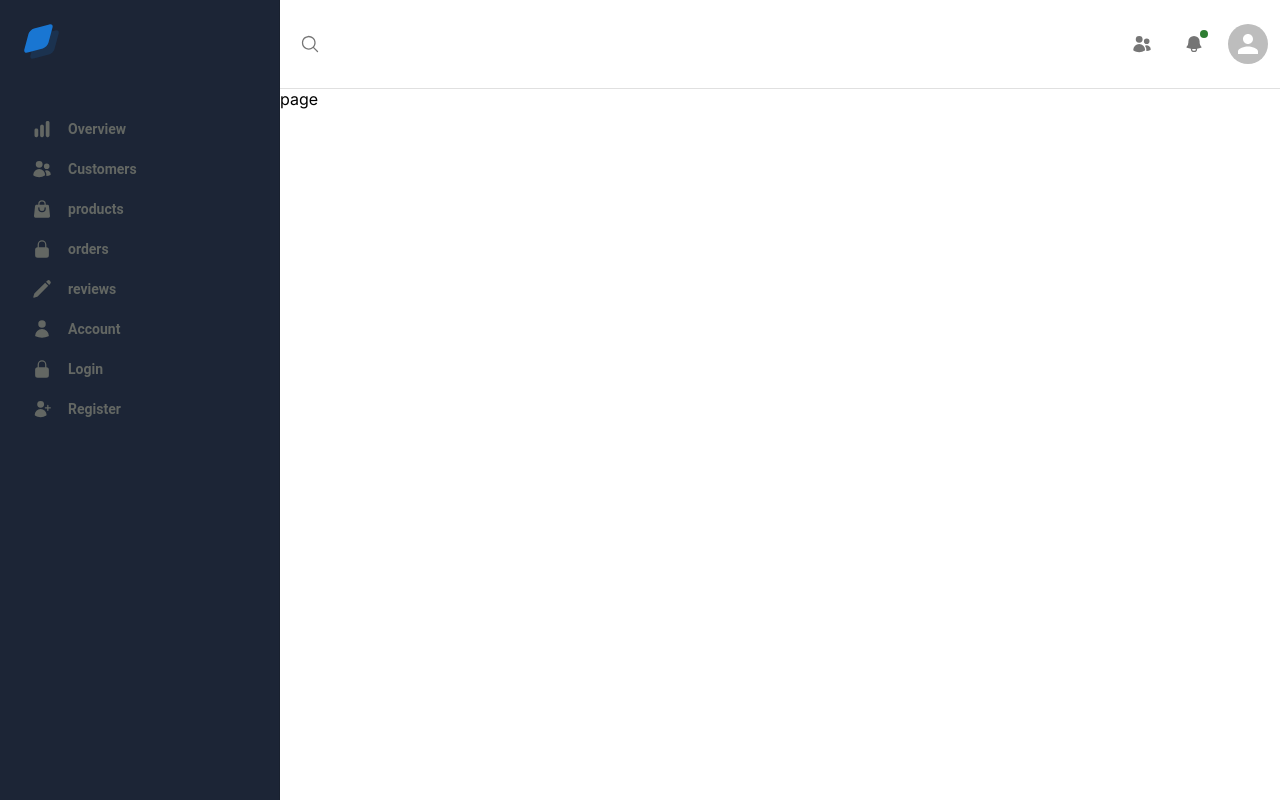
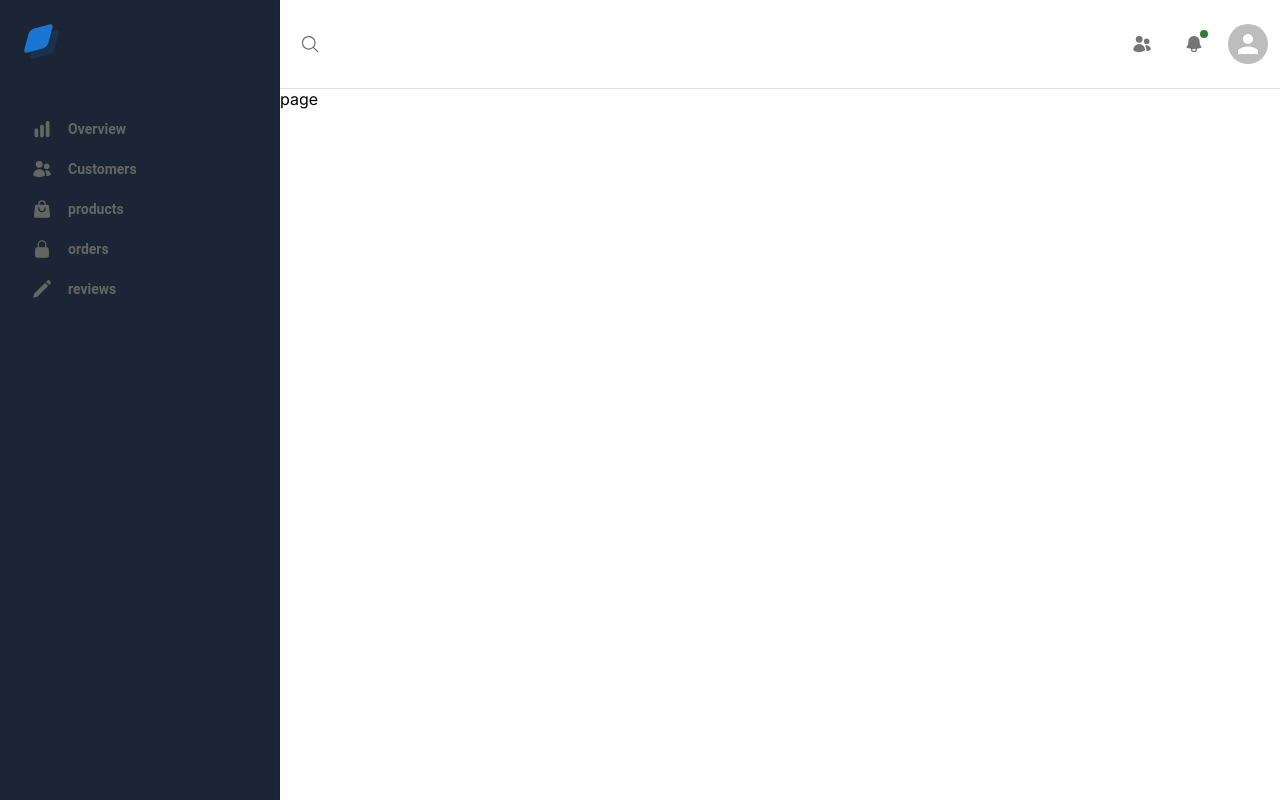
Before and after one commit to thanhhung-art/admin_shop_laptop, a Next.js app: page /register in a window 1280 px wide. Built offline with nearby package versions, Linux system fonts and the light colour scheme.

Commit message:
Comment out Account, Login, and Register navigation items in dashboard config

```diff
--- a/src/layouts/dashboard/config.tsx
+++ b/src/layouts/dashboard/config.tsx
@@ -62,31 +62,31 @@ export const items: IItems[] = [
       </SvgIcon>
     )
   },
-  {
-    title: "Account",
-    path: "/account",
-    icon: (
-      <SvgIcon fontSize="small">
-        <UserIcon />
-      </SvgIcon>
-    ),
-  },
-  {
-    title: "Login",
-    path: "/auth/login",
-    icon: (
-      <SvgIcon fontSize="small">
-        <LockClosedIcon />
-      </SvgIcon>
-    ),
-  },
-  {
-    title: "Register",
-    path: "/auth/register",
-    icon: (
-      <SvgIcon fontSize="small">
-        <UserPlusIcon />
-      </SvgIcon>
-    ),
-  },
+  // {
+  //   title: "Account",
+  //   path: "/account",
+  //   icon: (
+  //     <SvgIcon fontSize="small">
+  //       <UserIcon />
+  //     </SvgIcon>
+  //   ),
+  // },
+  // {
+  //   title: "Login",
+  //   path: "/auth/login",
+  //   icon: (
+  //     <SvgIcon fontSize="small">
+  //       <LockClosedIcon />
+  //     </SvgIcon>
+  //   ),
+  // },
+  // {
+  //   title: "Register",
+  //   path: "/auth/register",
+  //   icon: (
+  //     <SvgIcon fontSize="small">
+  //       <UserPlusIcon />
+  //     </SvgIcon>
+  //   ),
+  // },
 ];
```
